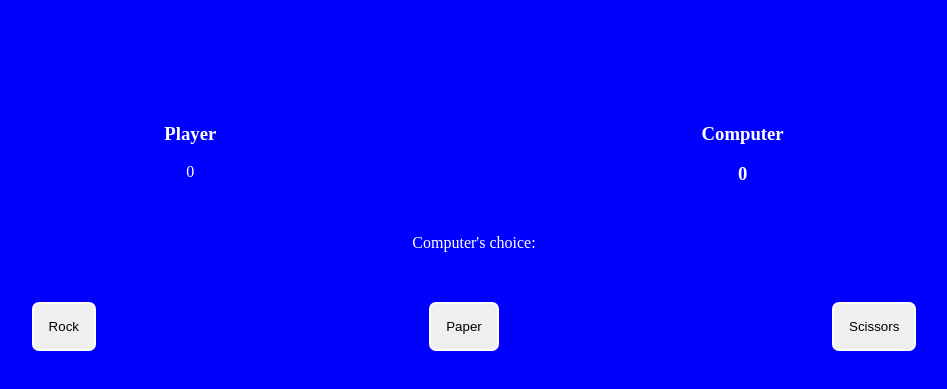
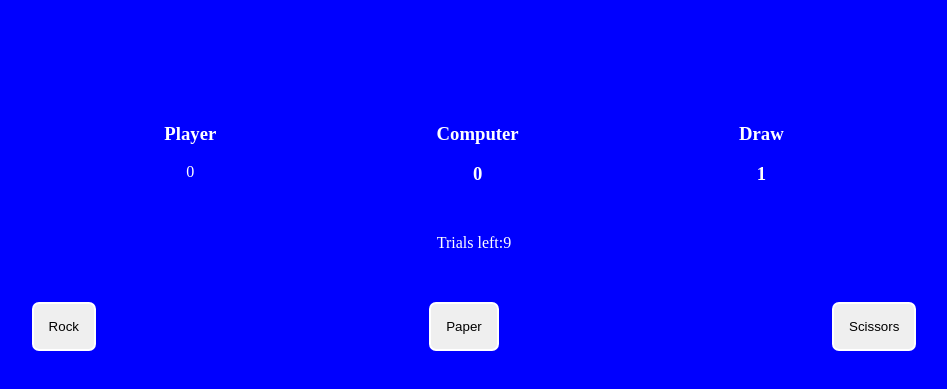
Before and after one commit to soala144/rock-paper-scissors, a plain HTML site: page index.html in a window 1280 px wide. Both pictures are taken after a click on the button "Rock". Shown: the part 61-450 px from the top of the page, without its empty margins (166-1113 px from the left). Drawn offline with Linux system fonts and the light colour scheme.

Commit message:
Finished initial ogic

```diff
--- a/index.html
+++ b/index.html
@@ -8,20 +8,24 @@
 </head>
 <body>
     <h1>Rock Paper Scissors Game</h1>
-    <div class="container">
+    <div class="container" id="container">
 
         <div class="result">
             <!-- <h4>Score:</h4> -->
             <div class="user-score">
                 <h3>Player </h3>
-                <p id="computer">0</p>
+                <p id="player">0</p>
             </div>
             <div class="user-score">
                 <h3>Computer</p>
                 <p id="computer">0</p>
             </div>
+            <div class="user-score">
+                <h3>Draw</p>
+                <p id="draw">0</p>
+            </div>
         </div>
-        <span id="choice">Computer's choice: </span>
+        <span id="choice"></span>
         <div class="buttons">
             <button id="rock">Rock</button>
             <button id="paper">Paper</button>
--- a/index.js
+++ b/index.js
@@ -1,17 +1,70 @@
-let userChoice = ""
+let computerScore = 0;
+let userScore = 0;
+let draw = 0;
+let round = 10;
 
-// Get values from user's Click
-document.querySelectorAll("button").forEach(button => {
-    button.addEventListener("click", (event) =>{
-       userChoice = event.target.id
-       console.log(userChoice)
-       computer()
+const button = document.querySelectorAll("button")
+// Generate computer's choice
+const choices = ["rock", "paper", "scissors"];
+const getComputerChoice = () => {
+    const computersChoice = choices[Math.floor(Math.random() * choices.length)];
+    console.log("Computer's choice:", computersChoice);
+    return computersChoice; // Ensure it returns the choice
+};
+
+// Determine the winner
+function determineWinner(userChoice, computerChoice) {
+    if (userChoice === computerChoice) {
+        return "tie";
+    } else if (
+        (userChoice === "rock" && computerChoice === "scissors") ||
+        (userChoice === "scissors" && computerChoice === "paper") ||
+        (userChoice === "paper" && computerChoice === "rock")
+    ) {
+        return "user";
+    } else {
+        return "computer";
+    }
+}
+
+// disableButtons
+function disableButtons (){
+    button.forEach(button => {
+        button.disabled = true
     })
-})
+}
 
-// Generate computers choice
-const choices = ["rock", "paper", "scissors"]
-const computer = () => {
-    const computersChoice = choices[Math.floor(Math.random() * choices.length)]
-    console.log(computersChoice)
-}
+// Get values from user's click
+button.forEach((button) => {
+    button.addEventListener("click", function () {
+        const userChoice = this.id; // User's choice is based on button ID
+        console.log("User's choice:", userChoice);
+
+        const computerChoice = getComputerChoice(); // Get computer's choice
+
+        // Determine the winner
+        const result = determineWinner(userChoice, computerChoice);
+
+        if (result === "user") {
+            userScore++;
+        } else if (result === "computer") {
+            computerScore++;
+        } else if (result === "tie") {
+            draw++;
+        }
+        round--
+        // Update the scoreboard
+        document.getElementById("player").textContent = userScore;
+        document.getElementById("computer").textContent = computerScore;
+        document.getElementById("draw").textContent = draw;
+
+        // display the trials left
+
+        const message = document.getElementById("choice")
+        const container = document.getElementById("container")
+        message.textContent = `Trials left:${round}`
+        if(round === 0){
+            disableButtons()
+        }
+    });
+});
```
